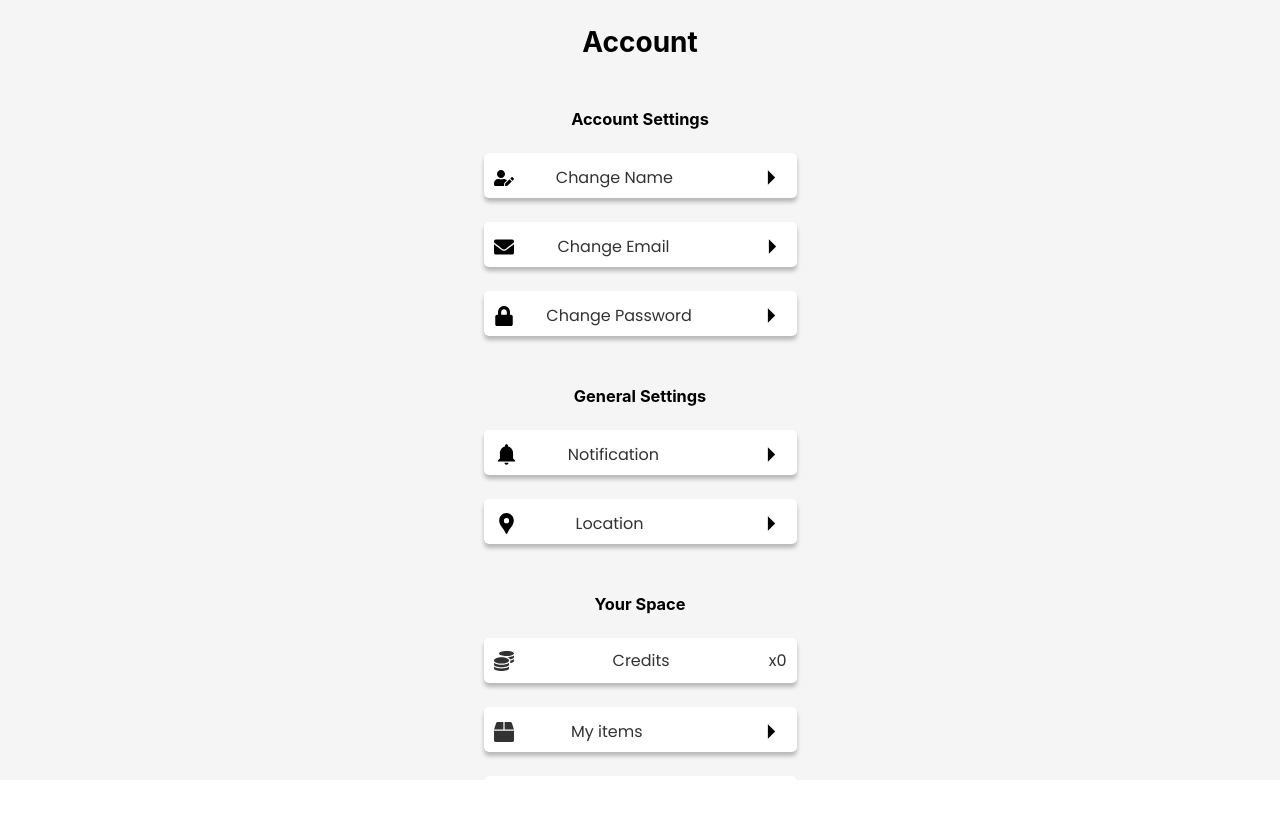
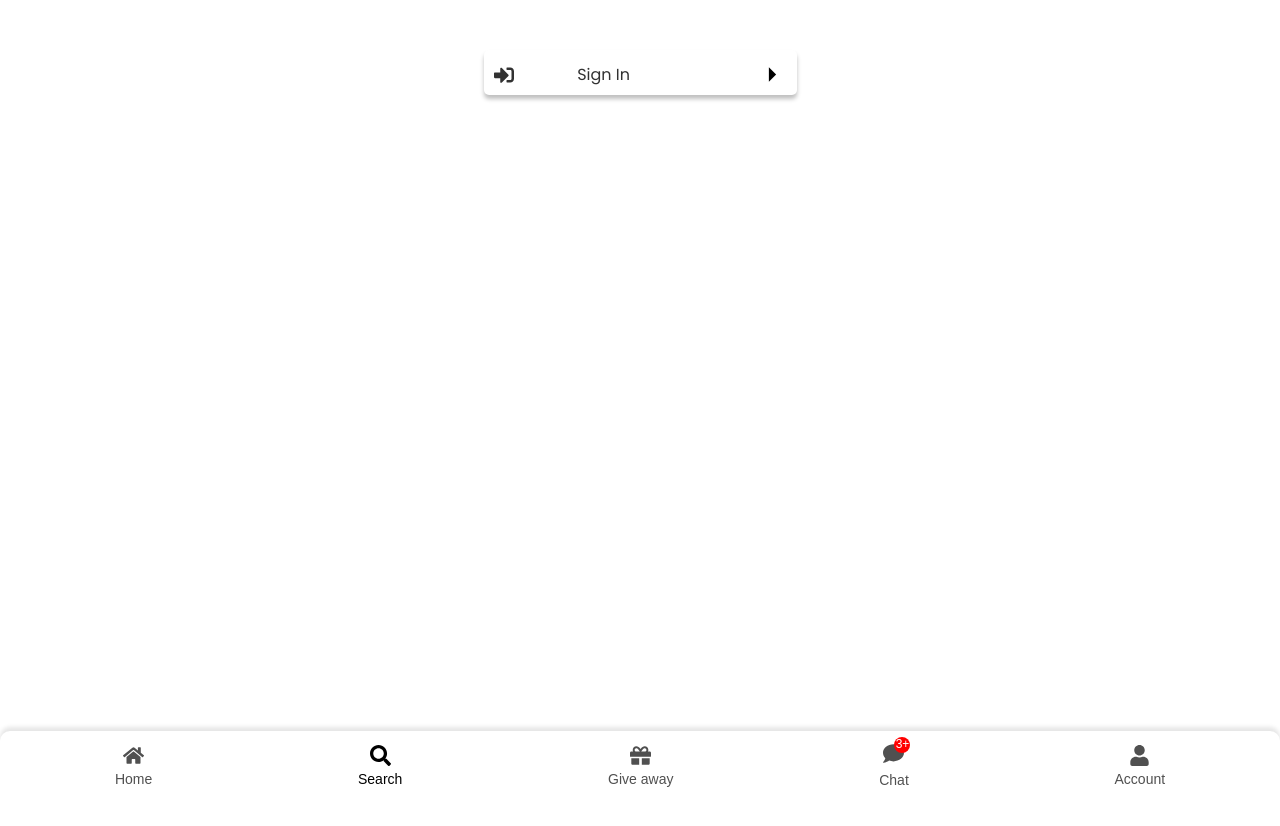
Before and after one commit to RevanToma/Tiny-Treasures, a React (Vite) app in the folder web-app/: page /account in a window 1280 px wide. Shown: the top 826 px of the page. Built offline with nearby package versions, Linux system fonts and the light colour scheme; no server answers.

Commit message:
fixed account page

```diff
--- a/web-app/src/routes/layout/Layout.tsx
+++ b/web-app/src/routes/layout/Layout.tsx
@@ -1,8 +1,6 @@
 
 import Box from '../../components/common/Box/Box';
 import { Outlet } from 'react-router-dom';
-import { useSelector } from 'react-redux';
-import { selectIsSignedIn } from '../../store/user/userSelectors';
 import Navbar from '../../components/Navbar/navbar.component';
 import styled from 'styled-components';
 
@@ -21,7 +19,6 @@ const PageStyle = styled.div`
 type LayoutProps = Record<string, never>;
 
 const Layout: React.FC<LayoutProps> = () => {
-  const userSignedIn = useSelector(selectIsSignedIn);
 
   return (
     <LayoutStyle>
@@ -41,7 +38,7 @@ const Layout: React.FC<LayoutProps> = () => {
         <Box width="100%" padding="10px 15px">
           <div style={{ width: "100%" }} id="chat-input-portal"></div>
         </Box>
-        {userSignedIn && <Navbar />}
+        <Navbar />
       </Box>
     </LayoutStyle>
   );
--- a/web-app/src/routes/settings/AccountSettings.component.tsx
+++ b/web-app/src/routes/settings/AccountSettings.component.tsx
@@ -1,20 +1,22 @@
 import Box from "../../components/common/Box/Box";
 import { useNavigate } from "react-router-dom";
 import { useSelector } from "react-redux";
-import {  selectUserCredits } from "../../store/user/userSelectors";
+import {  selectIsSignedIn, selectUserCredits } from "../../store/user/userSelectors";
 
 
 import NavigationItem from "./NavigationItems";
 import { useAppDispatch } from "../../hooks/useDispatch";
 import { signOut } from "../../store/user/userSlice";
 import { signOutUser } from "../../api/requests";
-import { FaBox, FaCoins, FaEnvelope, FaHeart, FaLock, FaSignOutAlt, FaUserEdit } from "react-icons/fa";
+import { FaBox, FaCoins, FaEnvelope, FaHeart, FaLock, FaSignInAlt, FaSignOutAlt, FaUserEdit } from "react-icons/fa";
 import { IoMdNotifications } from "react-icons/io";
 import {MdLocationPin} from "react-icons/md"
 const AccountSettings = () => {
   const userCredits = useSelector(selectUserCredits);
   const dispatch = useAppDispatch()
   const navigate = useNavigate();
+  const userSignedIn = useSelector(selectIsSignedIn);
+
 
 
 
@@ -49,7 +51,10 @@ const AccountSettings = () => {
 
 
   return (
-    <Box backgroundColor="#F5F5F5" height="100vh" width="100%">
+    <>
+
+
+    {userSignedIn ? ( <Box backgroundColor="#F5F5F5" height="100vh" width="100%">
       <Box  justifyContent="center" padding="2.5rem" marginBottom="2.5rem">
         <h1>Account</h1>
       </Box>
@@ -105,7 +110,14 @@ const AccountSettings = () => {
 
 
       </Box>
-    </Box>
+    </Box>) : (
+      <Box justifyContent="center" marginTop="5rem">
+        <NavigationItem onClick={() => navigate("/signin")} text="Sign In" icon={<FaSignInAlt size={20}/>} />
+      </Box>
+
+
+    )}
+    </>
   );
 }
 
```
